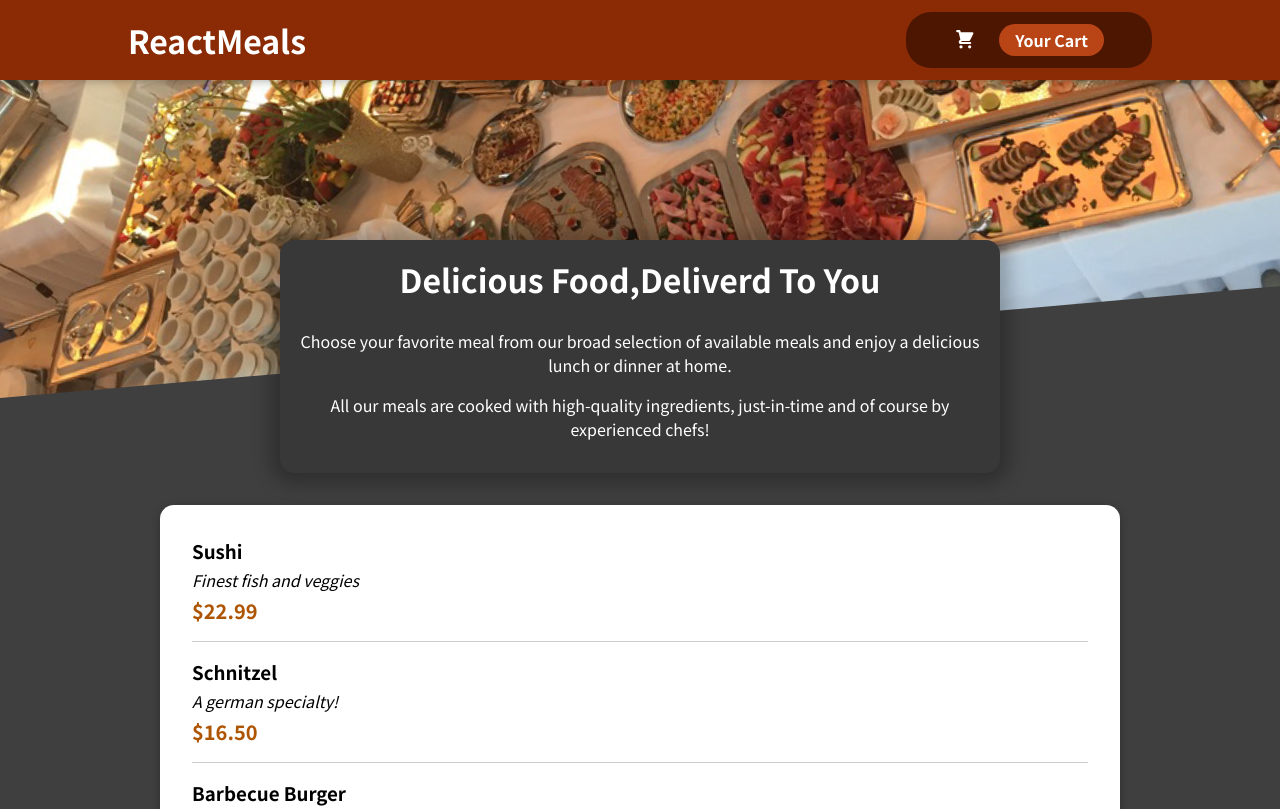
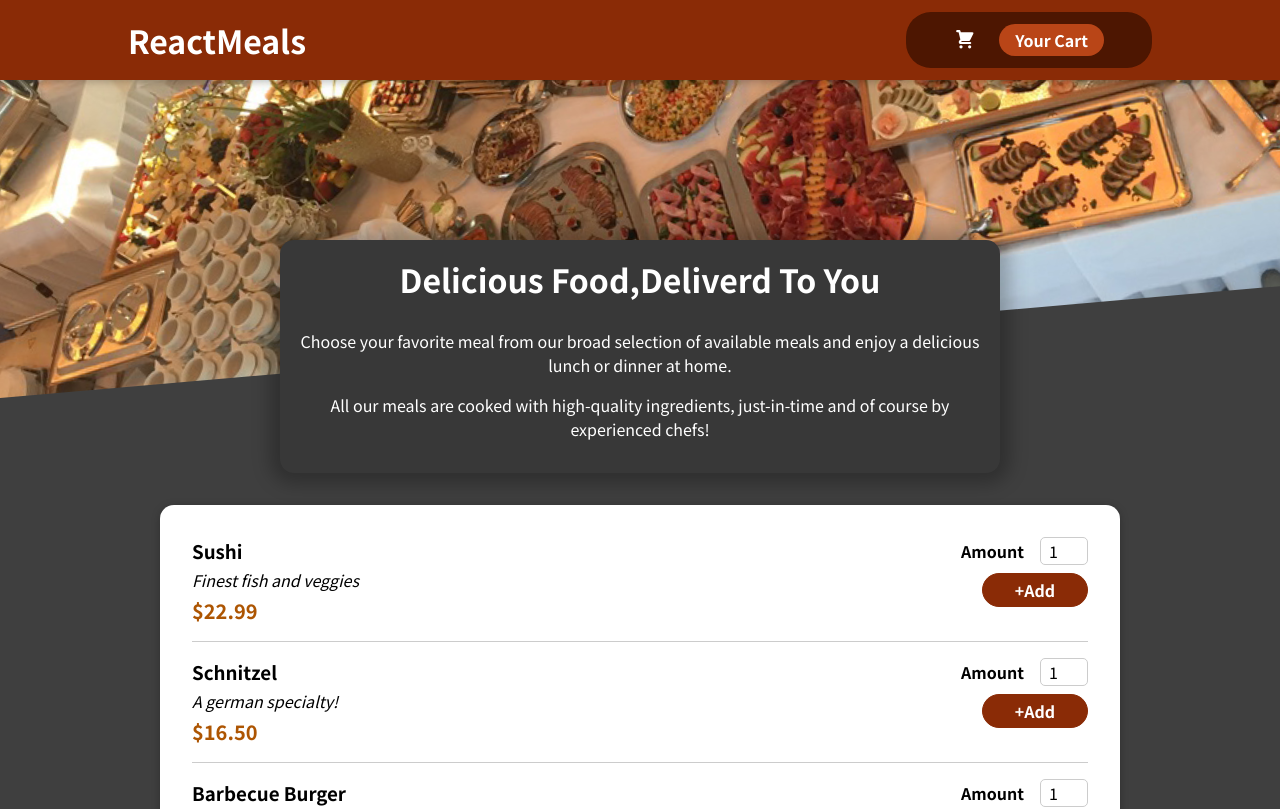
Before and after one commit to 1M-GA5/HeaderOfRestaurantApp, a React (Create React App) app: page / in a window 1280 px wide. Shown: the top 809 px of the page. Built offline with nearby package versions, Linux system fonts and the light colour scheme.

Commit message:
Adding a Form

```diff
--- a/src/components/Meals/MealItem/MealItem.js
+++ b/src/components/Meals/MealItem/MealItem.js
@@ -1,5 +1,6 @@
 import React from 'react'
 import classes from './MealItem.module.css';
+import MealItemForm from './MealItemForm';
 
 function MealItem(props) {
     const price = `$${props.price.toFixed(2)}`;
@@ -11,7 +12,7 @@
             <div className={classes.price}>{price}</div>
         </div>
         <div>
-
+            <MealItemForm />
         </div>
     </li>
   )
--- a/src/components/Meals/MealItem/MealItemForm.js
+++ b/src/components/Meals/MealItem/MealItemForm.js
@@ -1,12 +1,21 @@
 import React from 'react'
-
+import classes from './MealItemForm.module.css';
+import Input from '../../UI/Input';
 
 function MealItemForm() {
   return (
-    <div>
-
-    </div>
+    <form className={classes.form}>
+        <Input label='Amount'  input={{
+            id:'amount',
+            type:'number',
+            min:'1',
+            max:'5',
+            step:'1',
+            defaultValue:'1'
+        }}/>
+        <button>+Add</button>
+    </form>
   )
 }
 
-export default MealItemForm
+export default MealItemForm;
--- /dev/null
+++ b/src/components/UI/Input.js
@@ -0,0 +1,12 @@
+import React from 'react'
+import classes from './Input.module.css';
+function Input(props) {
+  return (
+    <div className={classes.input}>
+      <label htmlFor={props.input.id}>{props.label}</label>
+      <input {...props.input} />
+    </div>
+  )
+}
+
+export default Input
--- /dev/null
+++ b/src/components/UI/Input.module.css
@@ -0,0 +1,18 @@
+.input {
+    display: flex;
+    align-items: center;
+    margin-bottom: 0.5rem;
+  }
+
+  .input label {
+    font-weight: bold;
+    margin-right: 1rem;
+  }
+
+  .input input {
+    width: 3rem;
+    border-radius: 5px;
+    border: 1px solid #ccc;
+    font: inherit;
+    padding-left: 0.5rem;
+  }
```
